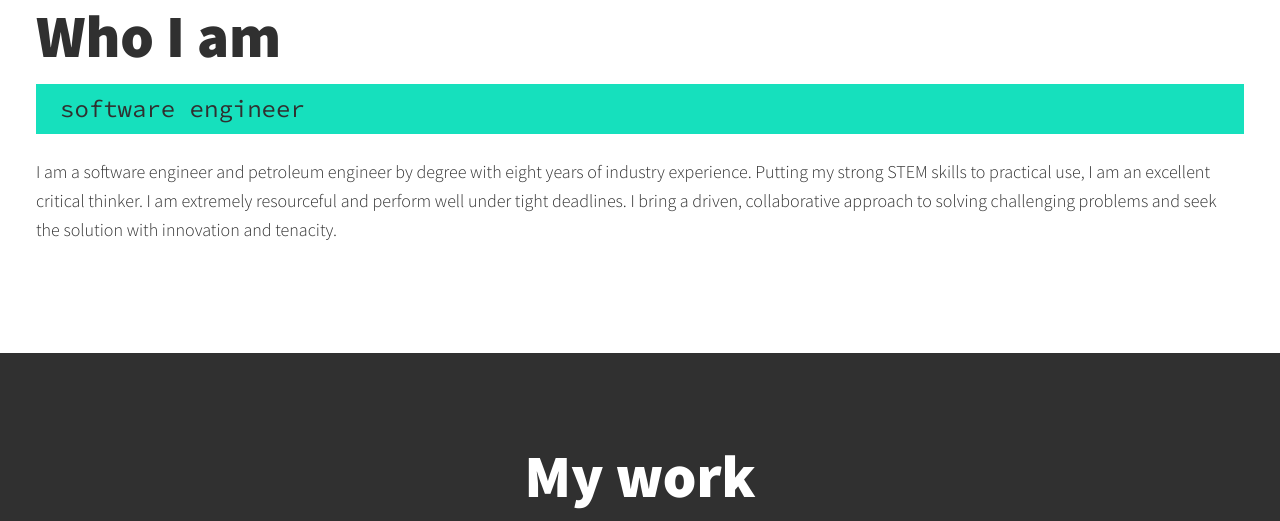
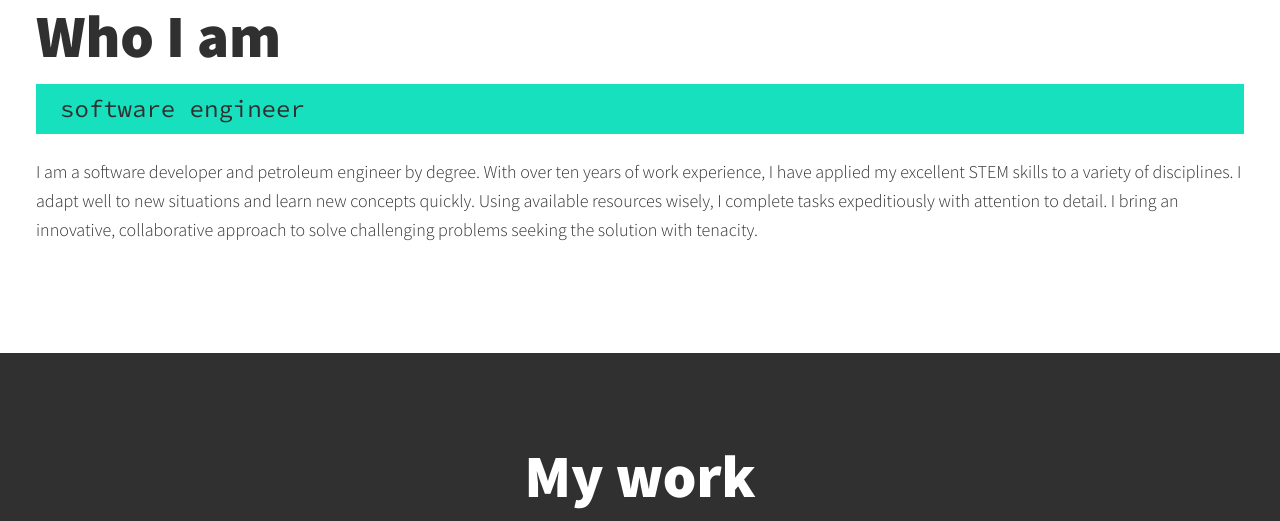
Before and after one commit to DSBrannon455/portfolio, a plain HTML site: page index.html in a window 1280 px wide. Shown: the part 1085-1606 px from the top of the page. Drawn offline with nearby package versions, Linux system fonts and the light colour scheme.

Commit message:
Updated About me

```diff
--- a/index.html
+++ b/index.html
@@ -69,7 +69,7 @@
             <p class="section__subtitle section__subtitle--about">software engineer</p>
 
             <div class="about-me__body">
-                <p>I am a software engineer and petroleum engineer by degree with eight years of industry experience.  Putting my strong STEM skills to practical use, I am an excellent critical thinker.  I am extremely resourceful and perform well under tight deadlines.  I bring a driven, collaborative approach to solving challenging problems and seek the solution with innovation and tenacity.</p>
+                <p>I am a software developer and petroleum engineer by degree.  With over ten years of work experience, I have applied my excellent STEM skills to a variety of disciplines.  I adapt well to new situations and learn new concepts quickly.  Using available resources wisely, I complete tasks expeditiously with attention to detail.  I bring an innovative, collaborative approach to solve challenging problems seeking the solution with tenacity.</p>
             </div>
 
             <!-- <img src="img/devjane-02.jpg" alt="Jane leaning against a bus" class="about-me__img"> -->
```
